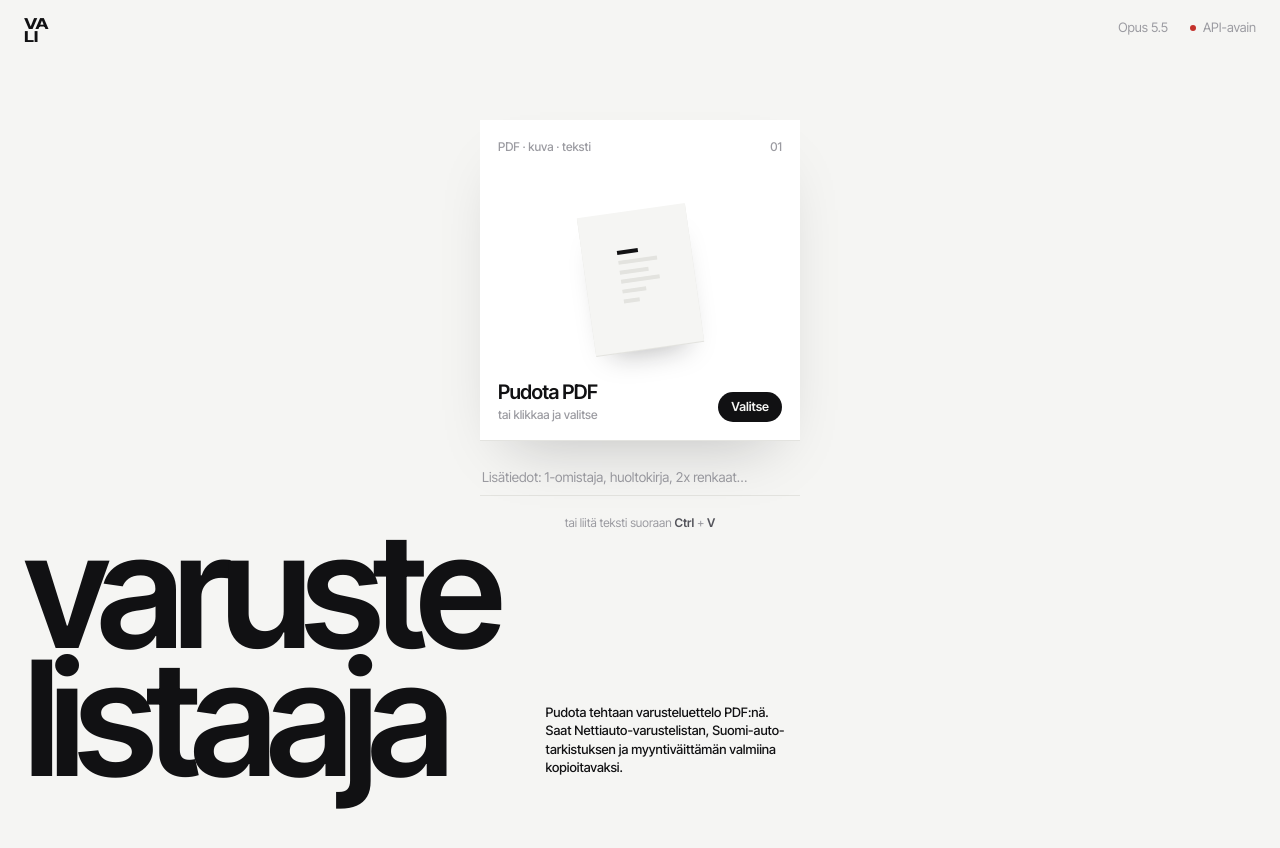
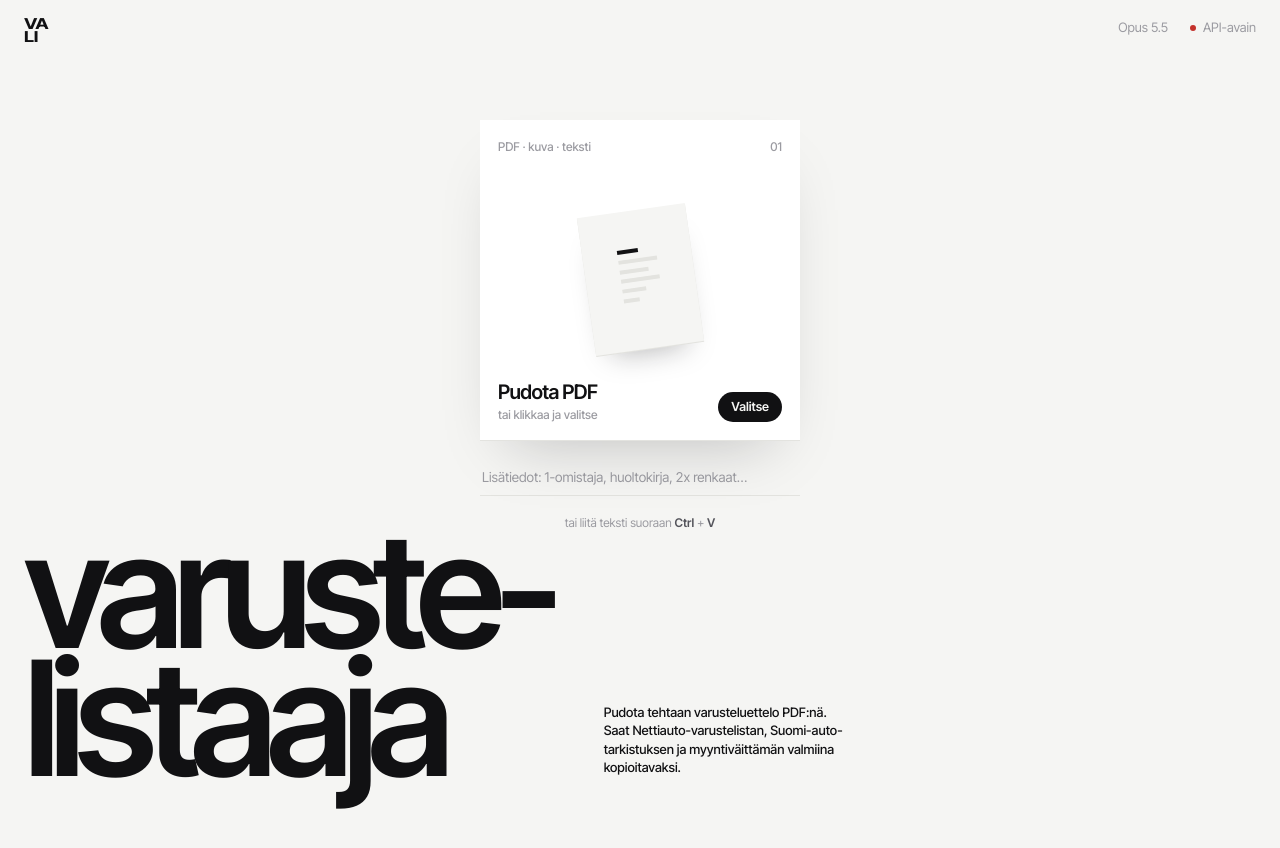
Before and after one commit to vkrtti/nettiauto-varustelistaus, a plain HTML site: page index.html in a window 1280 px wide. Drawn offline with Linux system fonts and the light colour scheme.

Commit message:
Hyphenate the corner headline: varuste-listaaja
Co-Authored-By: Claude Opus 5.5 <noreply@anthropic.com>
Claude-Session: https://claude.ai/code/session_01AQUCweqKPzNwsGtJ2bAz2Y

```diff
--- a/index.html
+++ b/index.html
@@ -306,7 +306,7 @@ dialog[open] { animation: rise .35s var(--ease) both; }
 </header>
 
 <div class="hero" aria-hidden="true">
-  <h1><span>varuste</span><span>listaaja</span></h1>
+  <h1><span>varuste-</span><span>listaaja</span></h1>
   <p>Pudota tehtaan varusteluettelo PDF:nä. Saat Nettiauto-varustelistan, Suomi-auto-tarkistuksen ja myyntiväittämän valmiina kopioitavaksi.</p>
 </div>
 
```
